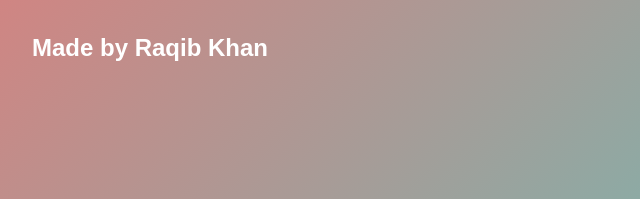
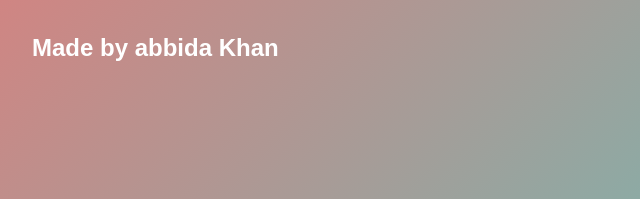
Before and after one commit to raqibkhan07/DeliziosoRestaurant-, a plain HTML site: page index.html in a window 1280 px wide. Shown: the part 599-798 px from the top of the page, 0-640 px from the left. Drawn offline with Linux system fonts and the light colour scheme.

Commit message:
Update author name in hero section

```diff
--- a/index.html
+++ b/index.html
@@ -29,7 +29,7 @@
             <h1>Welcome to Delizioso</h1>
             <p>Authentic Italian flavors in every bite.</p>
             <a href="#menu" class="btn">View Menu</a>
-            <h2>Made by Raqib Khan</h2>
+            <h2>Made by abbida Khan</h2>
         </div>
         <div class="slider">
             <img src="img/-restaurant-food-.webp"alt="pizza" class="slide">
```
